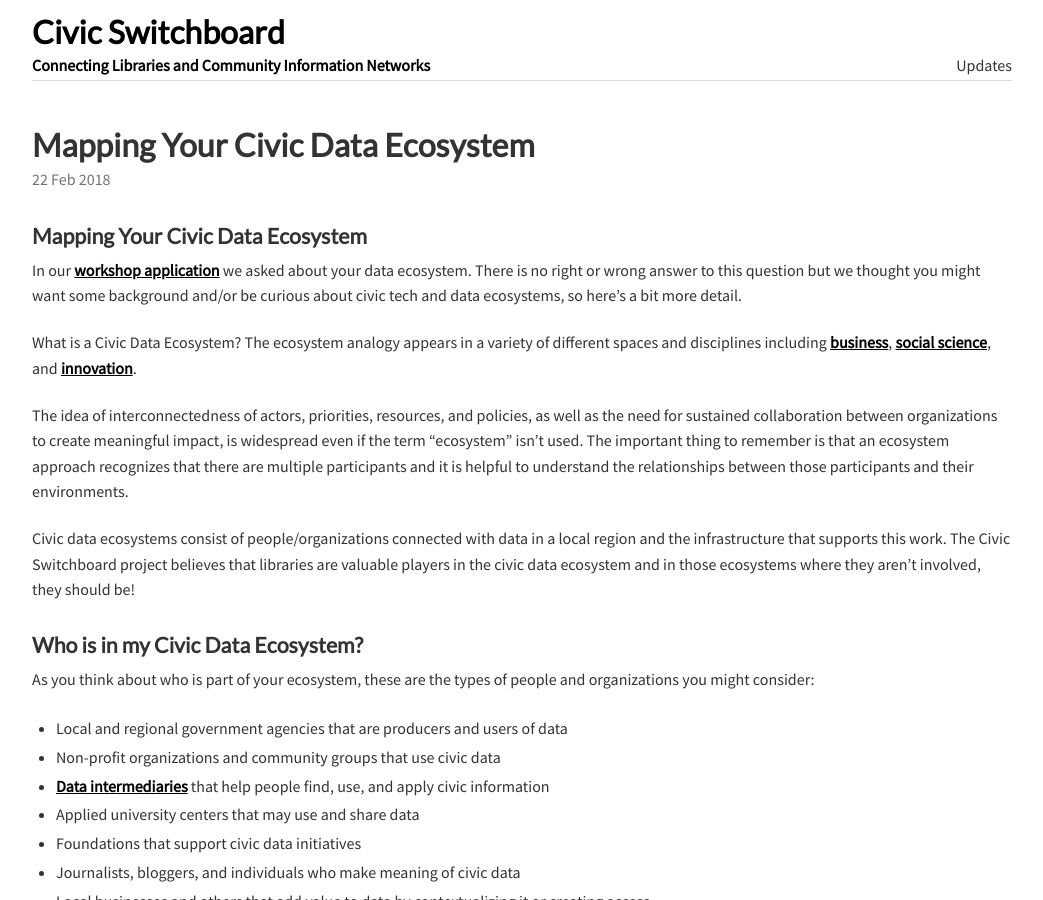
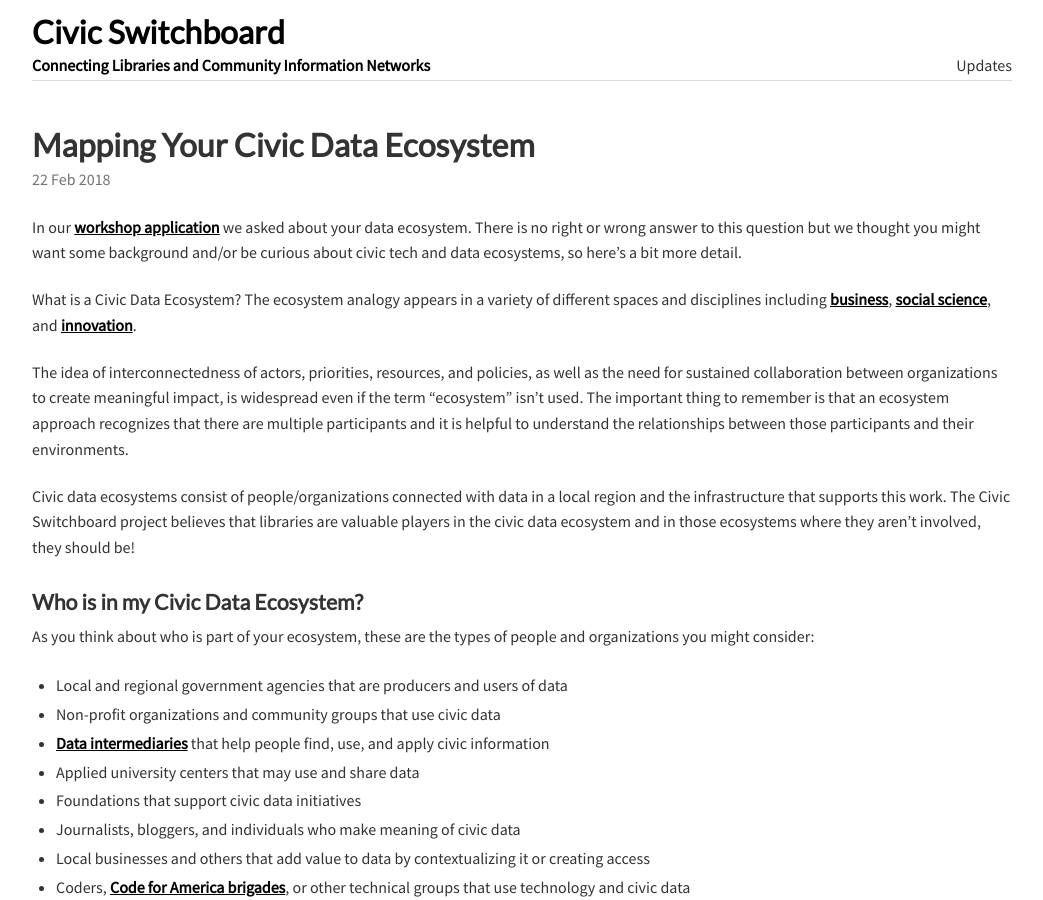
Before and after one commit to civic-switchboard/civic-switchboard.github.io.first, a Jekyll site: the page built from _posts/2018-02-22-post_4.md, in a window 1280 px wide and 900 px high. Shown: the whole window, without its empty margins (118-1161 px from the left). Built offline with Jekyll 4.4.1, drawn with Linux system fonts in a browser that asks for light colours.

Commit message:
remove extra title

```diff
--- a/_posts/2018-02-22-post_4.md
+++ b/_posts/2018-02-22-post_4.md
@@ -4,8 +4,6 @@
 header: "Mapping Your Civic Data Ecosystem"
 public: false
 ---
-
-#### Mapping Your Civic Data Ecosystem
 
 In our [workshop application](https://goo.gl/forms/L34ONwHdDntleT442) we asked about your data ecosystem. There is no right or wrong answer to this question but we thought you might want some background and/or be curious about civic tech and data ecosystems, so here’s a bit more detail.
 
```
